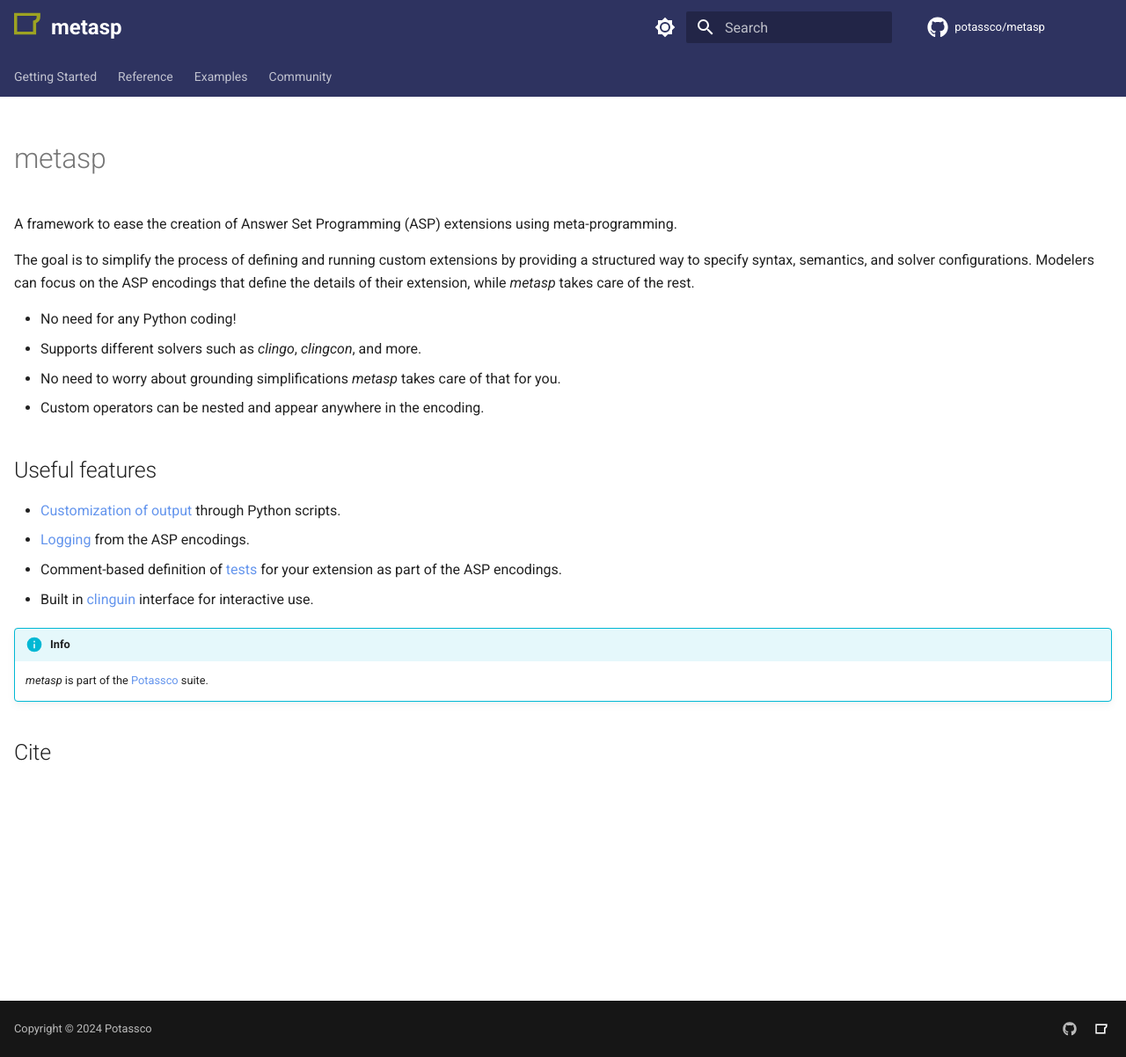
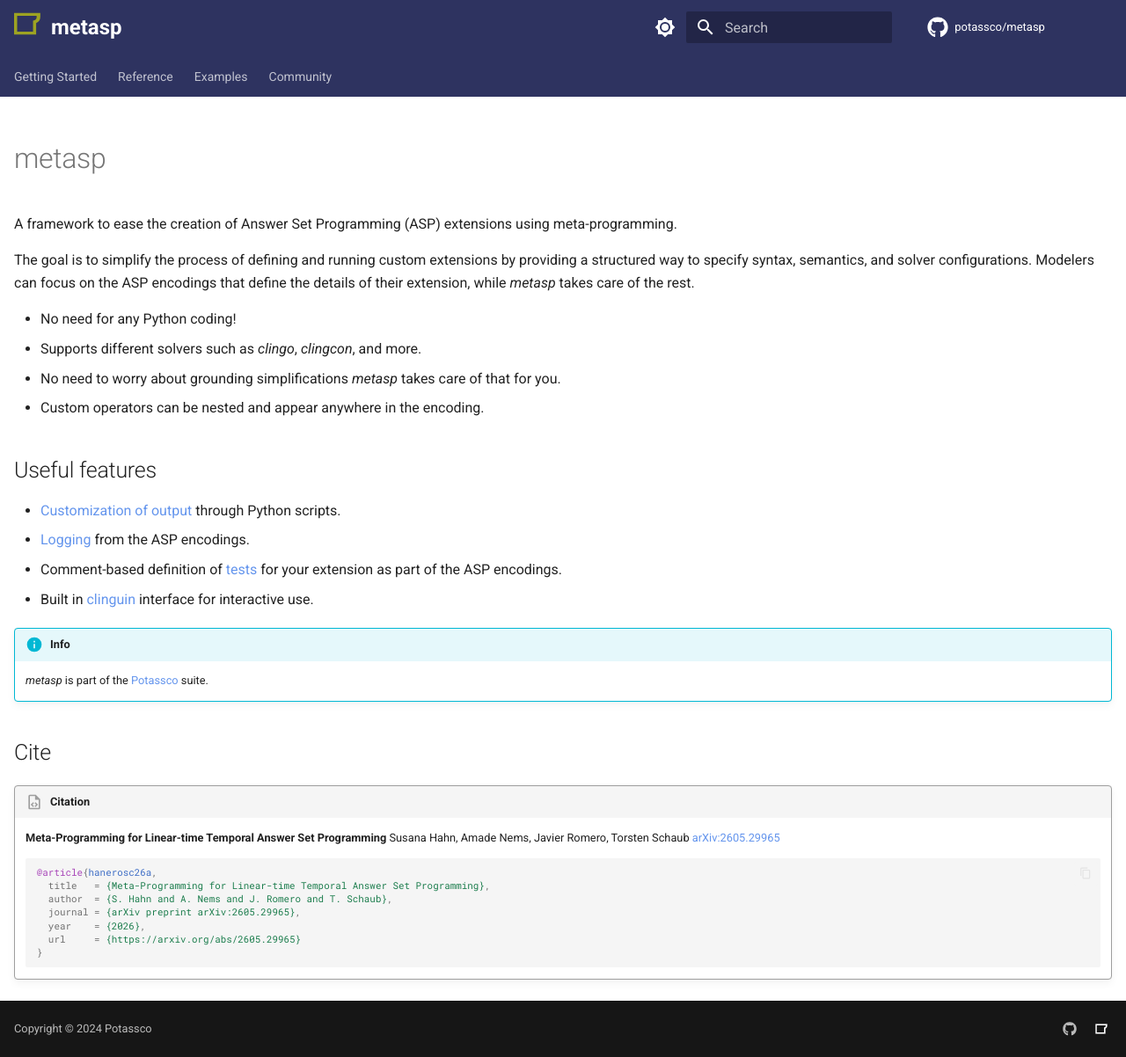
Before and after one commit to potassco/metasp, an MkDocs documentation site: the page built from docs/index.md, in a window 1280 px wide and 1202 px high. Shown: the whole window at 88% size. Built offline with MkDocs 1.6.1 and Material for MkDocs 9.7.7, drawn with Linux system fonts in a browser that asks for light colours; comment, search, counter and statistics services are not loaded.

Commit message:
Small documentation updates

````diff
--- a/docs/index.md
+++ b/docs/index.md
@@ -29,3 +29,19 @@ Modelers can focus on the ASP encodings that define the details of their extensi
 
 
 ## Cite
+
+!!! quote "Citation"
+
+    **Meta-Programming for Linear-time Temporal Answer Set Programming**
+    Susana Hahn, Amade Nems, Javier Romero, Torsten Schaub
+    [arXiv:2605.29965](https://arxiv.org/abs/2605.29965)
+
+    ```bibtex
+    @article{hanerosc26a,
+      title   = {Meta-Programming for Linear-time Temporal Answer Set Programming},
+      author  = {S. Hahn and A. Nems and J. Romero and T. Schaub},
+      journal = {arXiv preprint arXiv:2605.29965},
+      year    = {2026},
+      url     = {https://arxiv.org/abs/2605.29965}
+    }
+    ```
--- a/mkdocs.yml
+++ b/mkdocs.yml
@@ -92,6 +92,9 @@ markdown_extensions:
   - toc:
       permalink: true
   - footnotes
+  - pymdownx.highlight:
+      use_pygments: true
+      pygments_lang_class: true
 
 plugins:
   - search
--- a/pyproject.toml
+++ b/pyproject.toml
@@ -39,6 +39,7 @@ doc = [
     "mkdocstrings[python]",
     "mkdoclingo>=1.1.0",
     "mkdocs-literate-nav",
+    "pygments_clingo",
 ]
 lsp = [
     "python-lsp-server",
````
Also changed, not shown: docs/assets/images/potassco-full-logo.svg (deleted), 1 other file.
